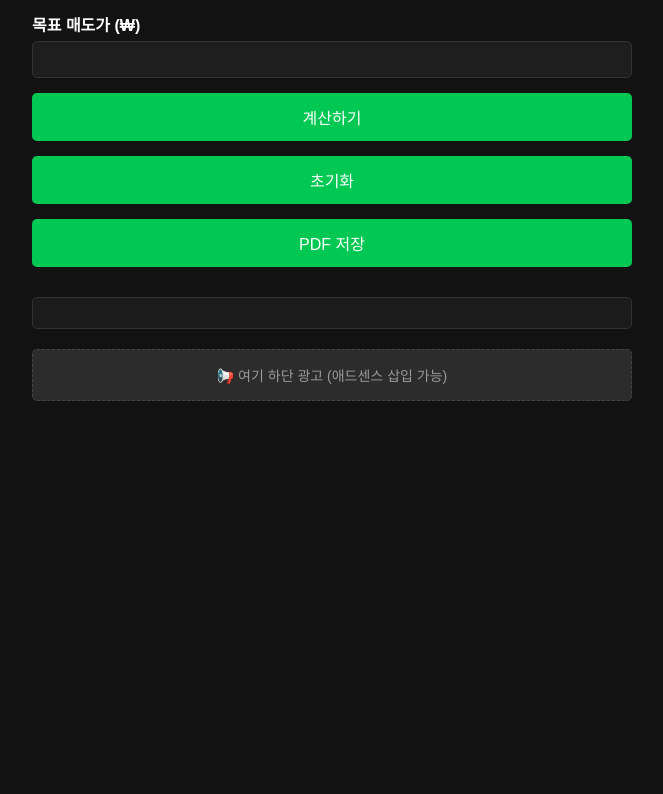
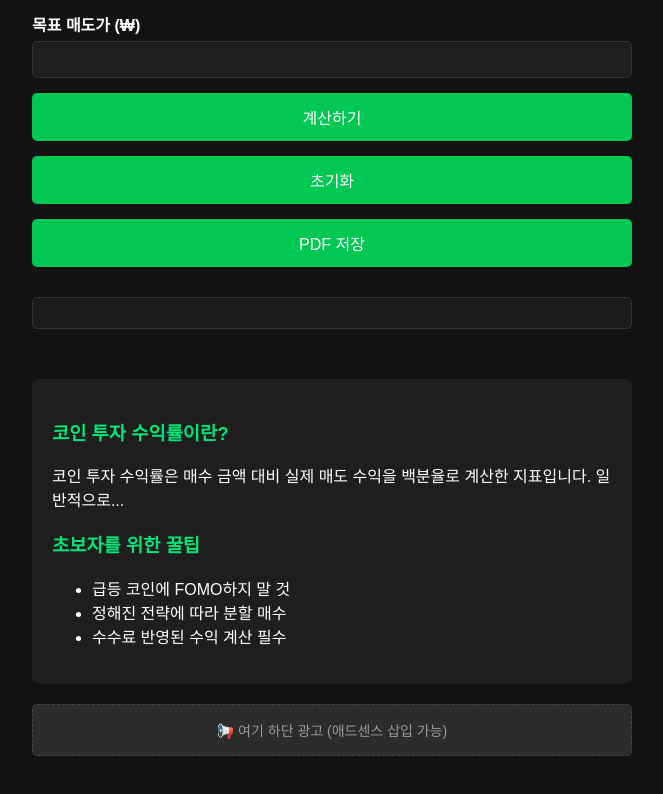
Before and after one commit to HYUN-0619/coin-calculator, a plain HTML site: page index.html in a window 1280 px wide. Shown: the part 580-1374 px from the top of the page, without its empty margins (308-971 px from the left). Before the commit the page ends 1021 px from the top, so only its background shows below. Drawn offline with Linux system fonts and the light colour scheme.

Commit message:
Update index.html

```diff
--- a/index.html
+++ b/index.html
@@ -115,6 +115,18 @@
 
       <div id="result"></div>
 
+      <section style="margin-top: 50px; padding: 20px; background:#1e1e1e; border-radius: 8px;">
+  <h3 style="color:#00e676;">코인 투자 수익률이란?</h3>
+  <p>코인 투자 수익률은 매수 금액 대비 실제 매도 수익을 백분율로 계산한 지표입니다. 일반적으로...</p>
+
+  <h3 style="color:#00e676;">초보자를 위한 꿀팁</h3>
+  <ul>
+    <li>급등 코인에 FOMO하지 말 것</li>
+    <li>정해진 전략에 따라 분할 매수</li>
+    <li>수수료 반영된 수익 계산 필수</li>
+  </ul>
+</section>
+
       <div class="adsense-placeholder">📢 여기 하단 광고 (애드센스 삽입 가능)</div>
     </div>
 
```
